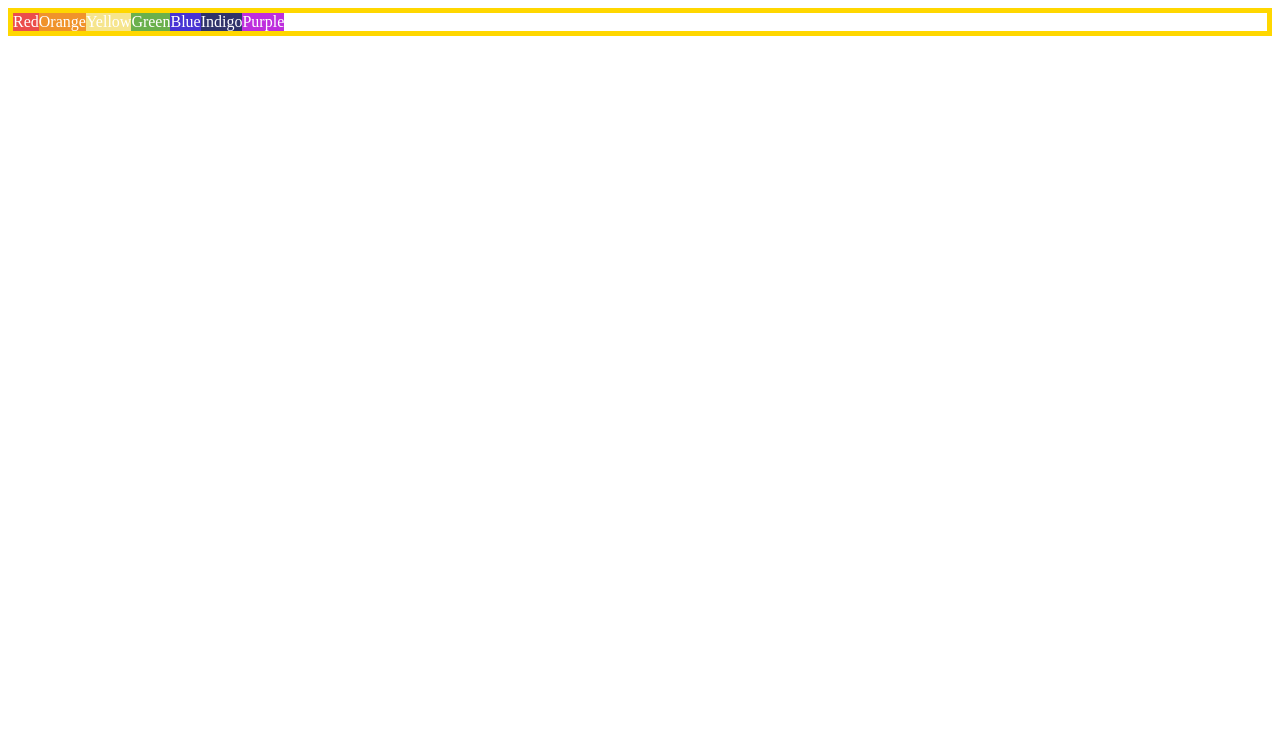
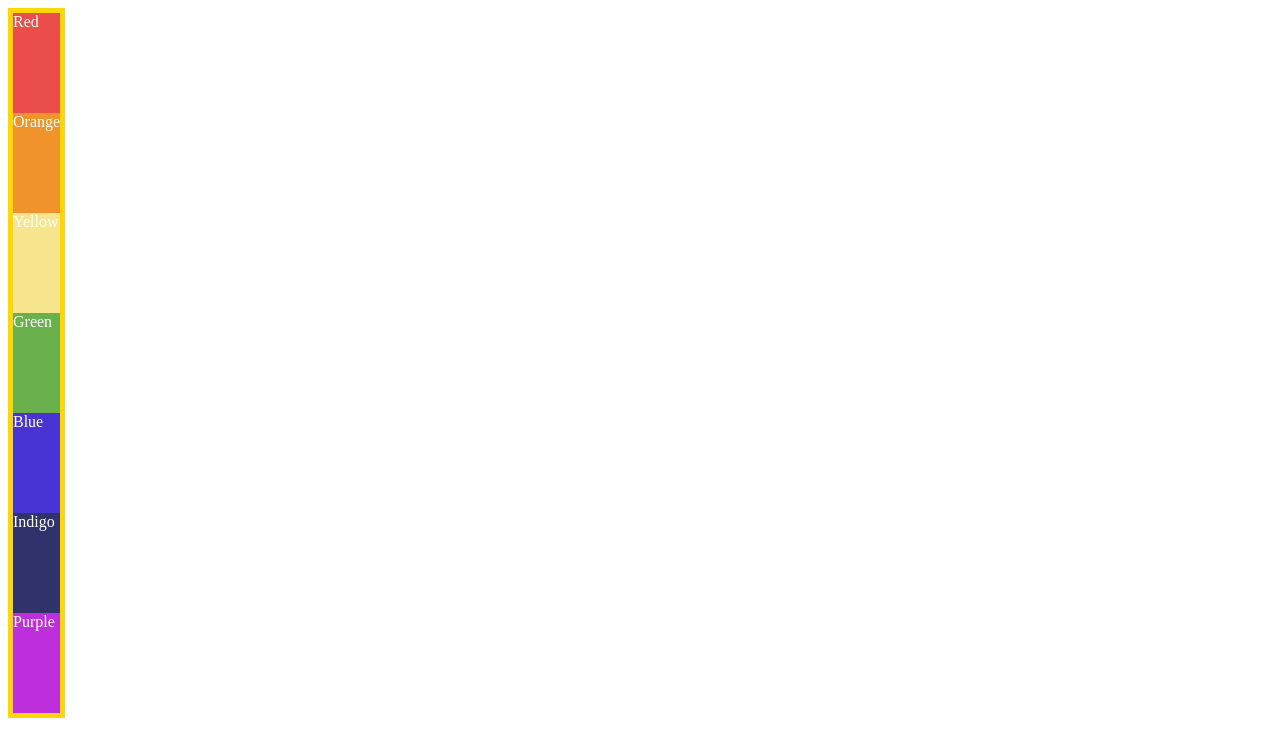
Before and after one commit to gamerOZZY/Proyectos_web, a plain HTML site: page CSS/9.1 Flex Direction/index.html in a window 1280 px wide. Drawn offline with Linux system fonts and the light colour scheme.

Commit message:
practica con flex direction

```diff
--- a/CSS/9.1 Flex Direction/index.html
+++ b/CSS/9.1 Flex Direction/index.html
@@ -13,7 +13,13 @@
     .container {
       color: white;
       border: 5px solid gold;
-      display: flex;
+      display:inline-flex;
+      flex-direction: column;
+
+    }
+
+    .container div{
+      flex-basis: 100px;
     }
 
     /*
```
